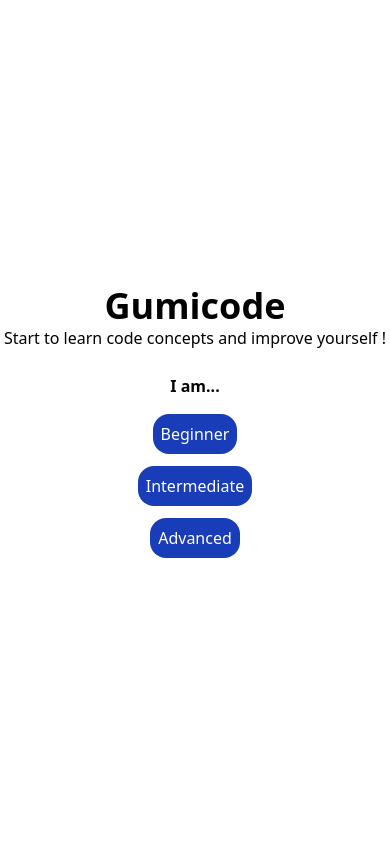
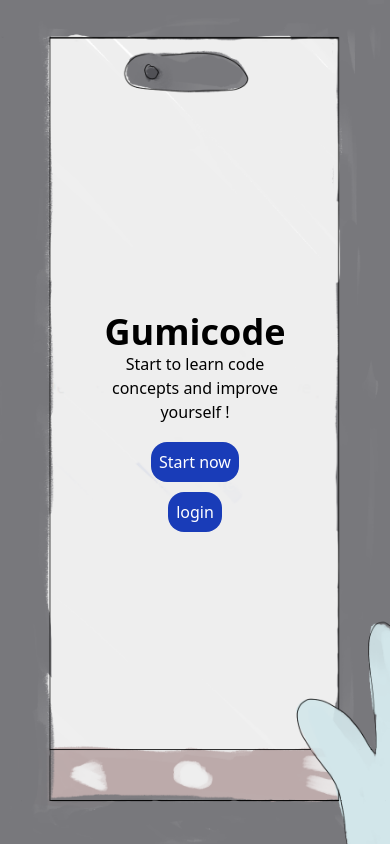
Before and after one commit to Pebloop/Gumicode, a SvelteKit app: page / in a window 390 px wide. Built offline with nearby package versions, Linux system fonts and the light colour scheme.

Commit message:
Add home backgrounds + PWA manifest

```diff
--- a/src/app.html
+++ b/src/app.html
@@ -3,6 +3,7 @@
 	<head>
 		<meta charset="utf-8" />
 		<link rel="icon" href="%sveltekit.assets%/favicon.png" />
+		<link rel="manifest" href="%sveltekit.assets%/gumicode.json" />
 		<meta name="viewport" content="width=device-width, initial-scale=1" />
 		%sveltekit.head%
 	</head>
--- a/src/routes/+page.svelte
+++ b/src/routes/+page.svelte
@@ -1,13 +1,35 @@
-<div class="flex flex-col items-center justify-center h-screen">
+<div class="flex flex-col items-center justify-center h-screen bg-image">
     <h1 class="text-4xl font-bold">Gumicode</h1>
-    <h2>Start to learn code concepts and improve yourself !</h2>
+    <h2 class="text-center max-sm:w-48">Start to learn code concepts and improve yourself !</h2>
 
-    <p class="m-2 mt-6 max-md:mb-4 font-bold">I am...</p>
-    <div class="flex flex-row max-md:flex-col justify-center items-center">
-        <a href="/road/beginner/000-what-is-a-variable" class="text-white bg-blue-800 p-2 rounded-2xl max-md:mb-3 hover:bg-blue-700 text-center">Beginner</a>
-        <a href="/" class="text-white bg-blue-800 p-2 rounded-2xl ml-4 max-md:ml-0 max-md:mb-3 hover:bg-blue-700 text-center">Intermediate</a>
-        <a href="/" class="text-white bg-blue-800 p-2 rounded-2xl ml-4 max-md:ml-0 hover:bg-blue-700 text-center">Advanced</a>
+    <div class="flex flex-row justify-center items-center buttons mt-2">
+        <a href="/road/beginner/000-what-is-a-variable" class="text-white button bg-blue-800 p-2 rounded-2xl hover:bg-blue-700 text-center">Start now</a>
+        <a href="/" class="text-white bg-blue-800 p-2 rounded-2xl ml-4 button hover:bg-blue-700 text-center">login</a>
     </div>
 
     <!--<a href="/login" class="text-blue-950  hover:text-blue-800 p-2 rounded-2xl mt-4">I already have an account</a>-->
 </div>
+
+<style>
+    .bg-image {
+        background-image: url('/artworks/home/home_pc.png');
+        background-size: cover;
+        background-position: center;
+    }
+
+    @media (max-width: 500px) {
+        .buttons {
+            flex-direction: column;
+        }
+
+        .button {
+            margin-left: 0;
+            margin-top: 10px;
+        }
+
+        .bg-image {
+            background-image: url('/artworks/home/home_phone.png');
+        }
+    }
+
+</style>
--- /dev/null
+++ b/static/gumicode.json
@@ -0,0 +1,15 @@
+{
+  "name": "Gumicode",
+  "short_name": "GC",
+  "description": "Gumicode is a place to learn code concepts in a fun and interactive way.",
+  "start_url" : "/",
+  "theme_color": "#eeffee",
+  "background_color": "#eeffee",
+  "display": "standalone",
+  "icons": [
+    {
+      "src": "favicon.png",
+      "sizes": "128x128"
+    }
+  ]
+}
```
Also changed, not shown: static/artworks/home/home_pc.png (added), static/artworks/home/home_phone.png (added).
